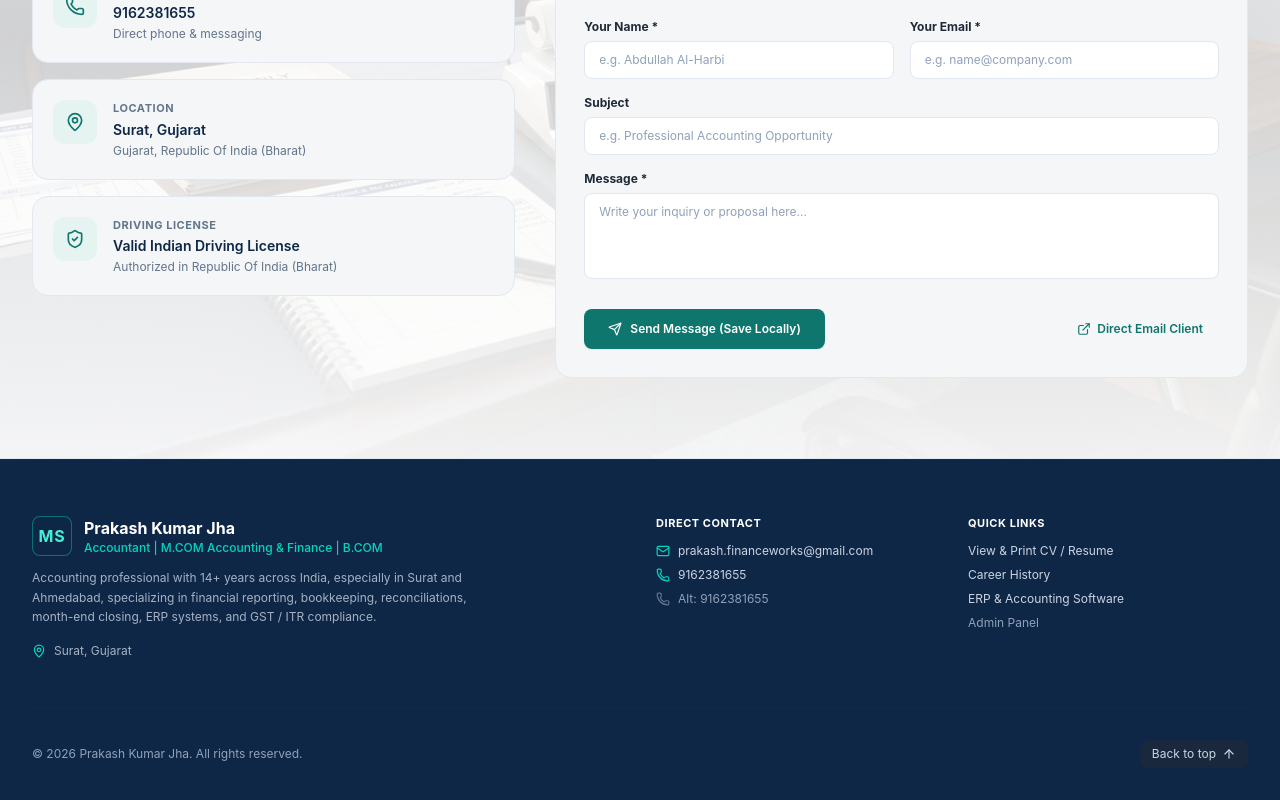
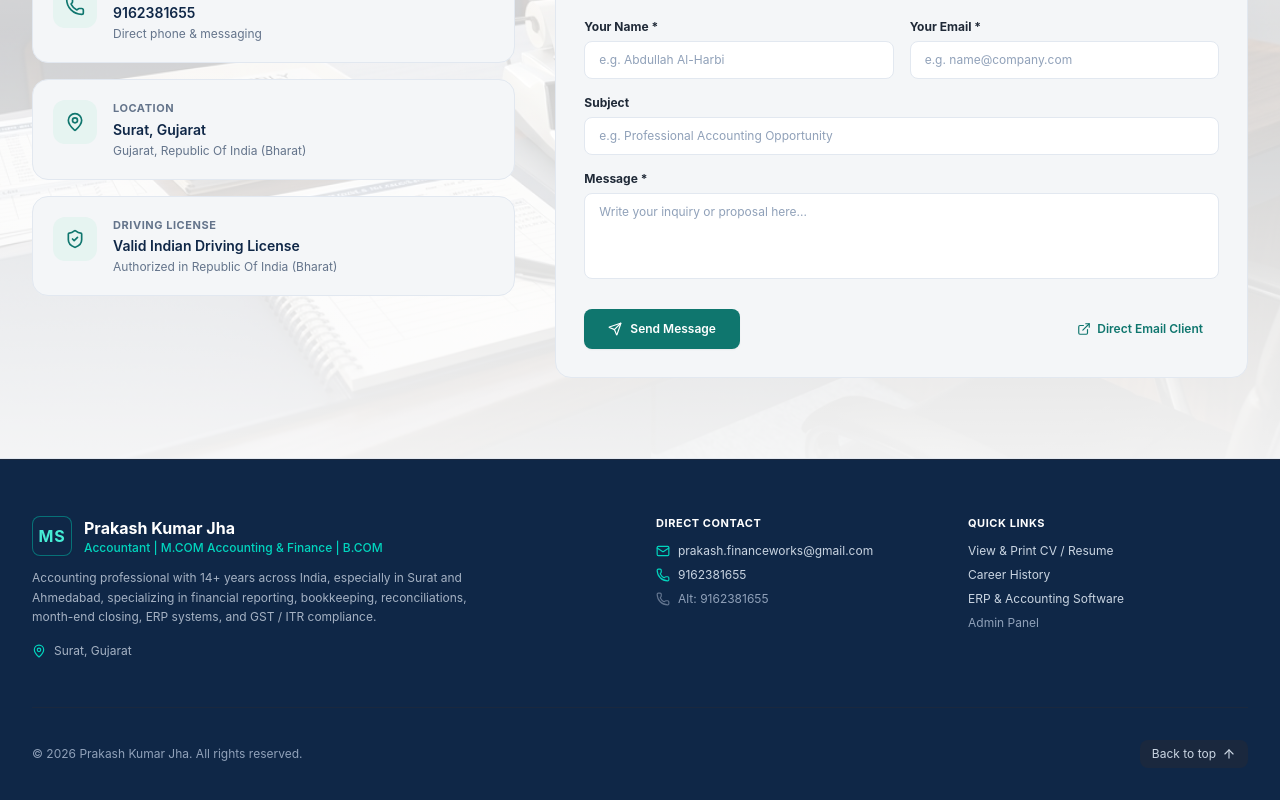
Before and after one commit to akashjhaoberoi/PKJ_portfolio, a React (Vite) app: page / in a window 1280 px wide. Shown: the part 6658-7458 px from the top of the page. Built offline with nearby package versions, Linux system fonts and the light colour scheme; a web font is replaced by a local one.

Commit message:
Wire up contact form to Google Sheets

```diff
--- a/src/components/Contact.tsx
+++ b/src/components/Contact.tsx
@@ -25,26 +25,48 @@ export function Contact({ profile, onSendMessage }: ContactProps) {
     message: '',
   });
   const [submitted, setSubmitted] = useState(false);
+  const [isSubmitting, setIsSubmitting] = useState(false);
   const [error, setError] = useState<string | null>(null);
 
-  const handleSubmit = (e: React.FormEvent) => {
+  const handleSubmit = async (e: React.FormEvent) => {
     e.preventDefault();
     if (!formData.name.trim() || !formData.email.trim() || !formData.message.trim()) {
       setError('Please fill in your name, email, and message.');
       return;
     }
 
+    setIsSubmitting(true);
+    setError(null);
+
     try {
+      // Create FormData to send to Google Apps Script
+      const formBody = new URLSearchParams();
+      formBody.append('name', formData.name.trim());
+      formBody.append('email', formData.email.trim());
+      formBody.append('message', formData.message.trim());
+
+      // The Web App URL
+      const scriptURL = 'https://script.google.com/macros/s/AKfycbwDatNxPbwDeaiHz3uLDQanrqkQss2xh_Py7FQ3pk-ntO6lrjykjr3IQYR7PNOJOfdb/exec';
+
+      // POST to Google Sheets
+      await fetch(scriptURL, {
+        method: 'POST',
+        body: formBody,
+      });
+
+      // Still save locally for the Admin Dashboard to see
       onSendMessage({
         name: formData.name.trim(),
         email: formData.email.trim(),
         subject: formData.subject.trim() || 'Inquiry from Profile Website',
         message: formData.message.trim(),
       });
+
       setSubmitted(true);
-      setError(null);
-    } catch {
-      setError('Unable to save message locally.');
+    } catch (err) {
+      setError('Unable to send message to the spreadsheet. Please try emailing directly.');
+    } finally {
+      setIsSubmitting(false);
     }
   };
 
@@ -301,10 +323,24 @@ export function Contact({ profile, onSendMessage }: ContactProps) {
                   <div className="pt-2 flex flex-col sm:flex-row items-center justify-between gap-3">
                     <button
                       type="submit"
-                      className="w-full sm:w-auto inline-flex items-center justify-center gap-2 px-6 py-3 rounded-lg bg-[#0F766E] hover:bg-[#0c625c] text-white font-semibold text-xs transition-all shadow-xs cursor-pointer"
+                      disabled={isSubmitting}
+                      className={`w-full sm:w-auto inline-flex items-center justify-center gap-2 px-6 py-3 rounded-lg font-semibold text-xs transition-all shadow-xs ${
+                        isSubmitting
+                          ? 'bg-[#0F766E]/70 text-white cursor-not-allowed'
+                          : 'bg-[#0F766E] hover:bg-[#0c625c] text-white cursor-pointer'
+                      }`}
                     >
-                      <Send className="w-3.5 h-3.5" />
-                      <span>Send Message (Save Locally)</span>
+                      {isSubmitting ? (
+                        <>
+                          <div className="w-3.5 h-3.5 border-2 border-white/30 border-t-white rounded-full animate-spin" />
+                          <span>Sending...</span>
+                        </>
+                      ) : (
+                        <>
+                          <Send className="w-3.5 h-3.5" />
+                          <span>Send Message</span>
+                        </>
+                      )}
                     </button>
 
                     <button
```
